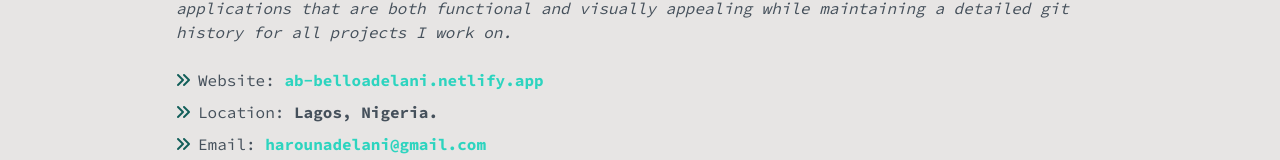
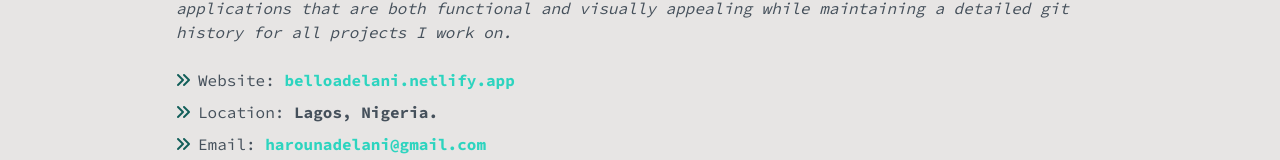
Before and after one commit to Adelani10/portfolio, a React (Vite) app: page / in a window 1280 px wide. Shown: the part 1164-1324 px from the top of the page. Built offline with nearby package versions, Linux system fonts and the light colour scheme.

Commit message:
ui improved

```diff
--- a/src/about.jsx
+++ b/src/about.jsx
@@ -24,7 +24,7 @@ export default function About () {
                 <article className="flex flex-col space-y-2">
                     <div className="flex items-center space-x-2">
                         <i className="fa-solid fa-angles-right text-teal-800"></i>
-                        <h4>Website:  <a href="https://ab-belloadelani.netlify.app/" className="font-bold text-teal-400 hover:text-teal-800"> ab-belloadelani.netlify.app</a></h4>
+                        <h4>Website:  <a href="https://belloadelani.netlify.app/" className="font-bold text-teal-400 hover:text-teal-800"> belloadelani.netlify.app</a></h4>
                     </div>
                     <div className="flex items-center space-x-2">
                         <i className="fa-solid fa-angles-right text-teal-800"></i>
```
